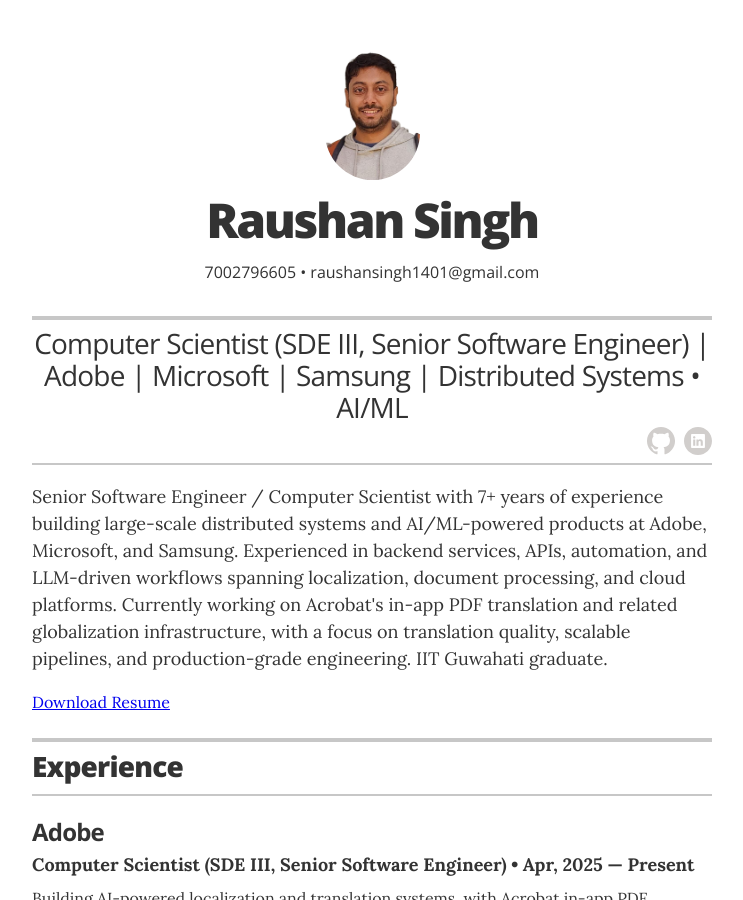
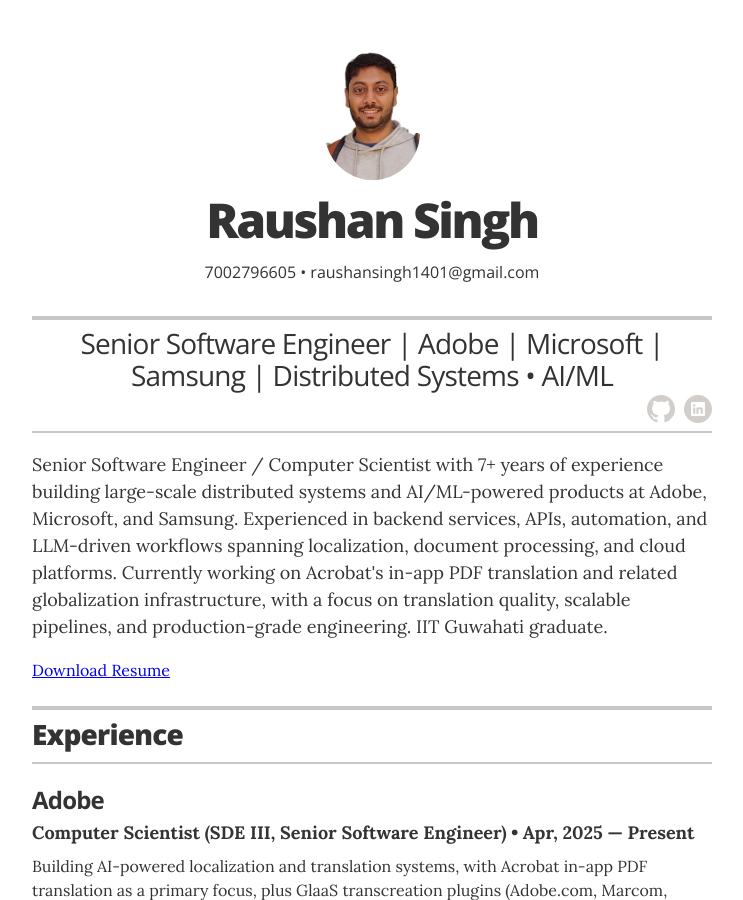
Before and after one commit to raushansingh1401/myPage, a Jekyll site: the page built from index.html, in a window 1280 px wide and 900 px high. Shown: the whole window, without its empty margins (268-1011 px from the left). Built offline with Jekyll 4.4.1, drawn with Linux system fonts in a browser that asks for light colours.

Commit message:
Update _config.yml

```diff
--- a/_config.yml
+++ b/_config.yml
@@ -11,7 +11,7 @@
 # Resume settings
 resume_avatar:                  "true"
 resume_name:                    "Raushan Singh"
-resume_title:                   "Computer Scientist (SDE III, Senior Software Engineer) | Adobe | Microsoft | Samsung | Distributed Systems • AI/ML"
+resume_title:                   "Senior Software Engineer | Adobe | Microsoft | Samsung | Distributed Systems • AI/ML"
 
 # used for the contact button in _layouts/resume.html
 resume_contact_email:           "raushansingh1401@gmail.com"
```
